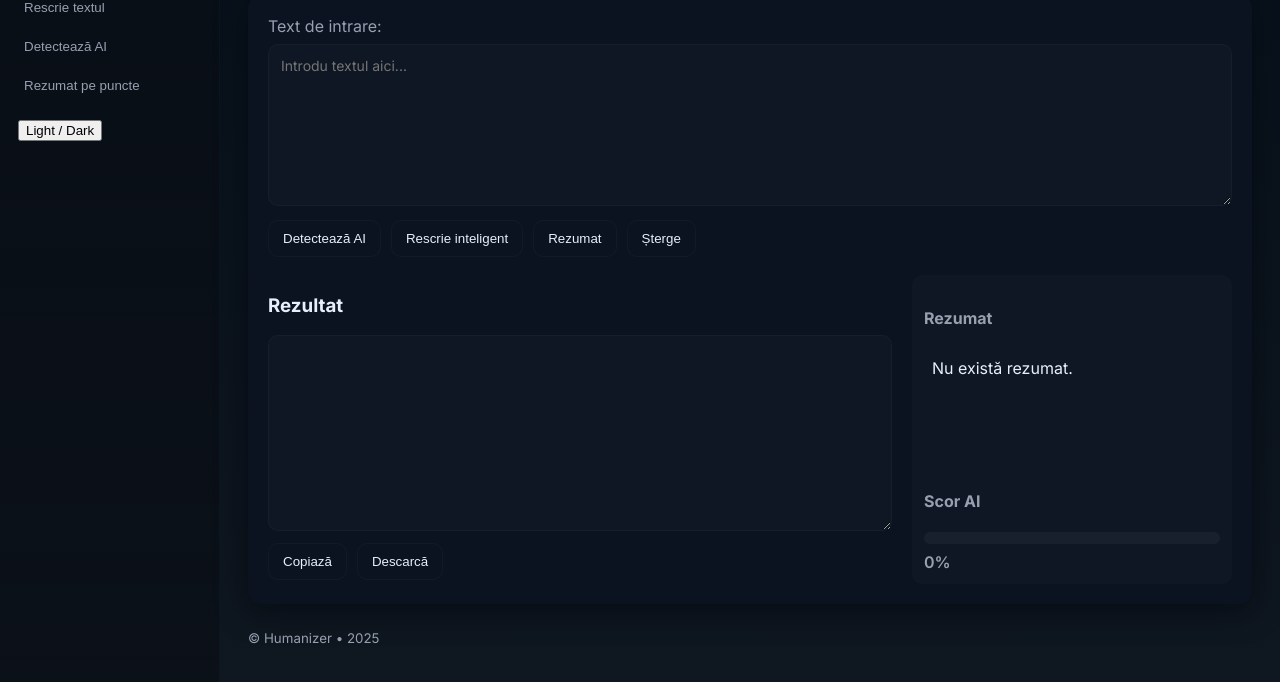
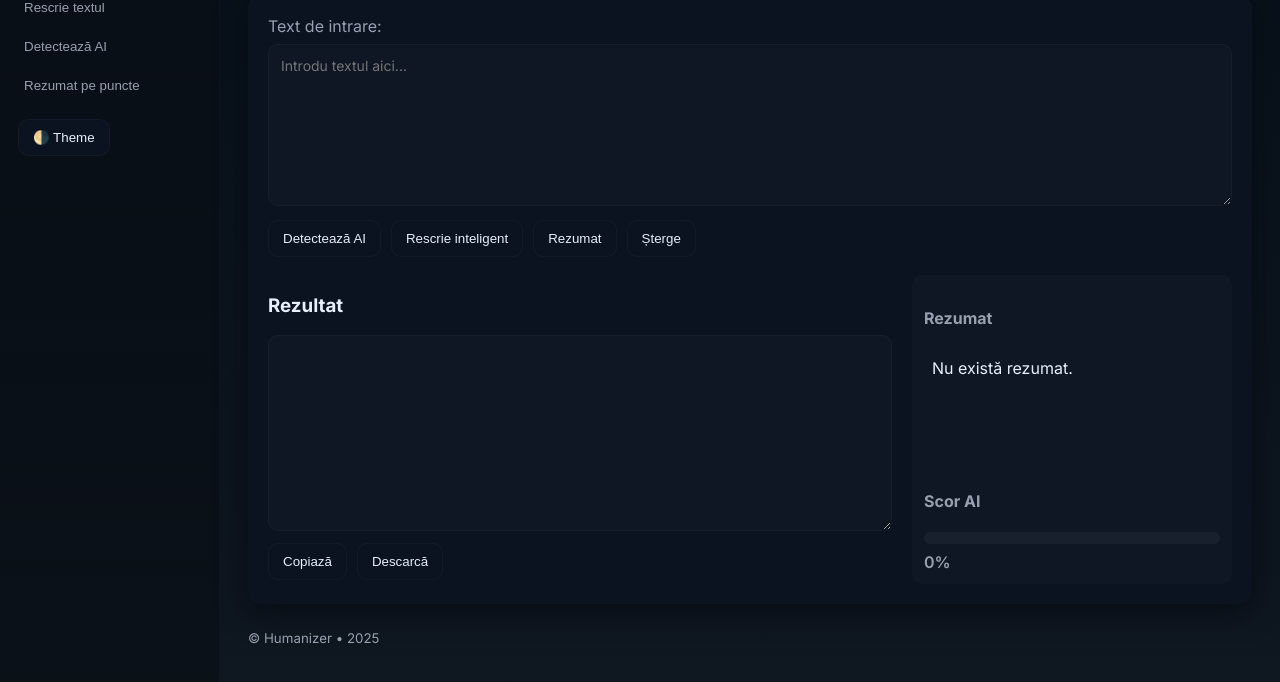
Before and after one commit to andm34217-hash/Humanize, a website: page index.html in a window 1280 px wide. Shown: the part 84-766 px from the top of the page. Drawn offline with Linux system fonts and the light colour scheme.

Commit message:
Update index.html

```diff
--- a/index.html
+++ b/index.html
@@ -19,7 +19,7 @@
       </nav>
 
       <div class="theme-toggle">
-        <button id="toggleTheme">Light / Dark</button>
+        <button id="toggleTheme" class="btn small">🌗 Theme</button>
       </div>
     </aside>
 
```
